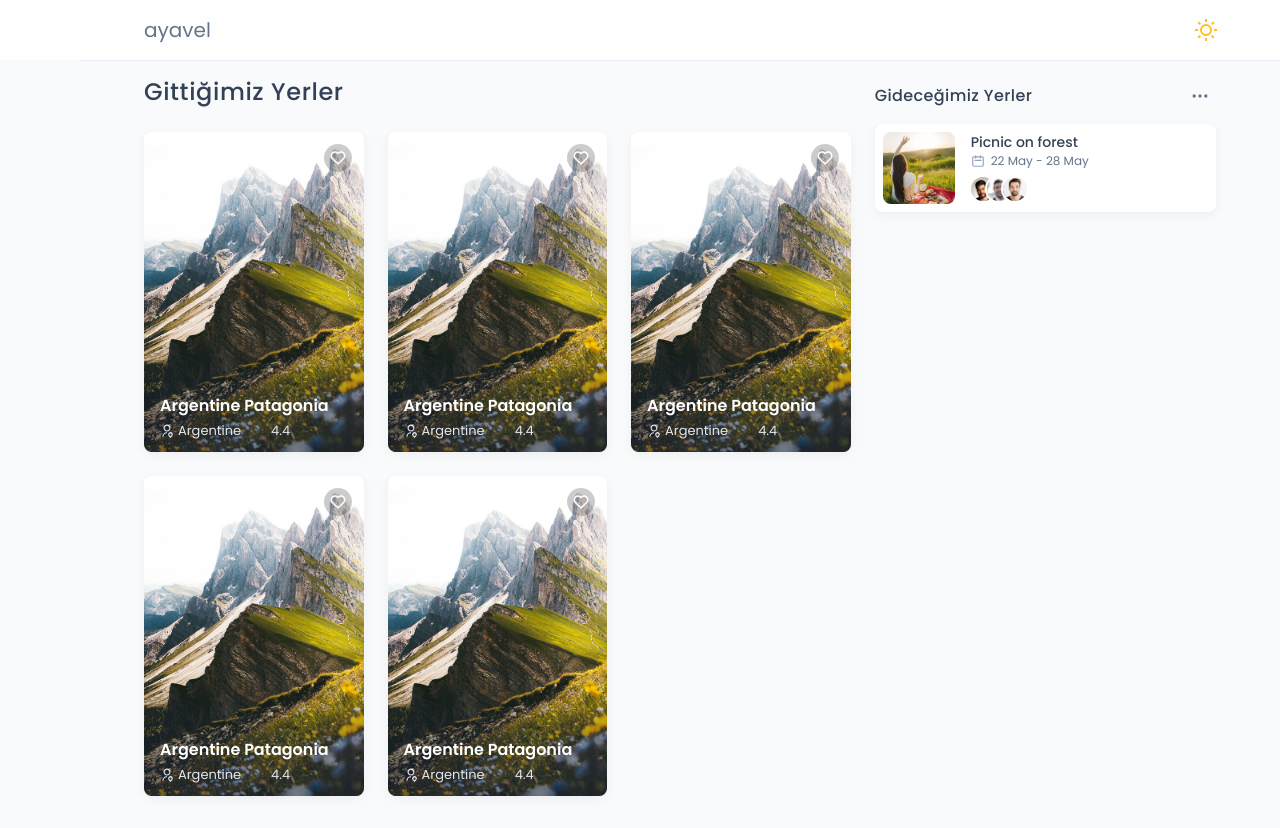
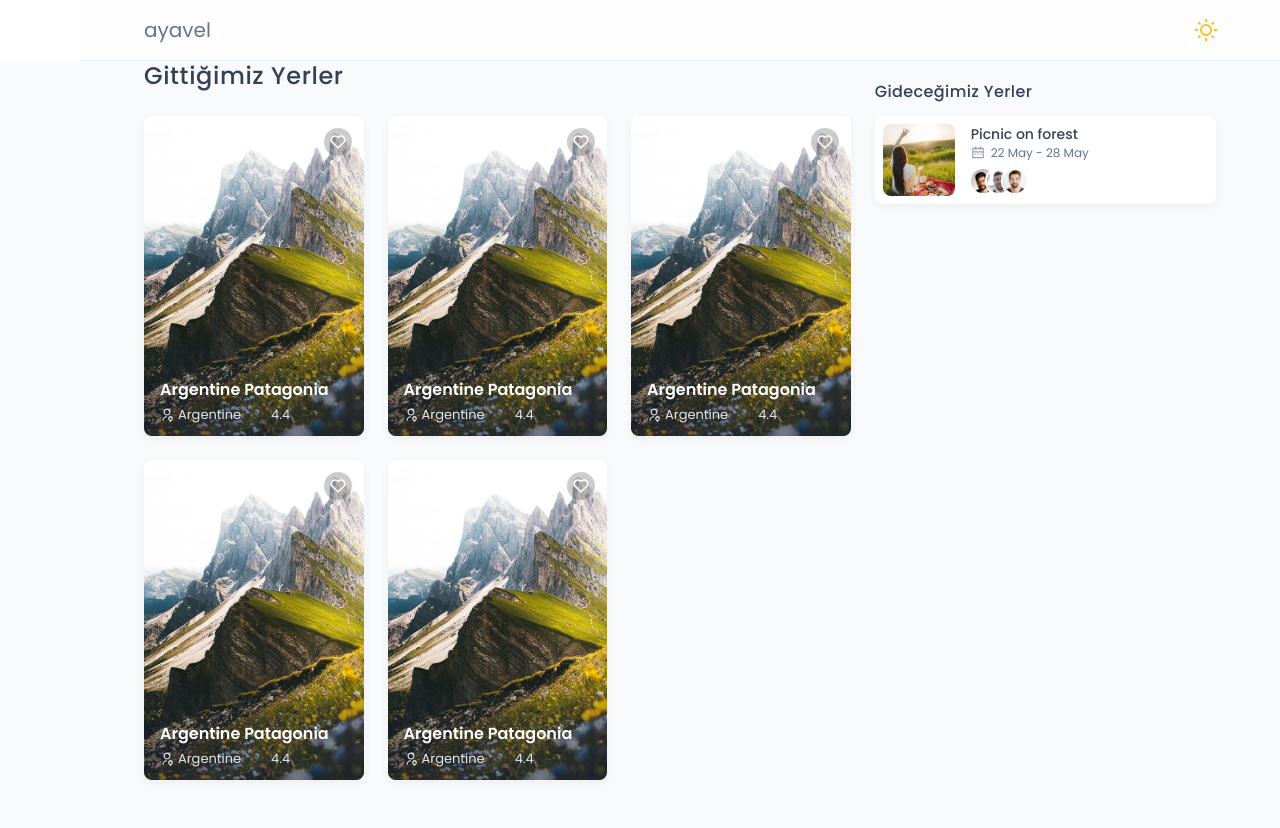
Before and after one commit to ynsmrtpc/ayavelcom, a React (Vite) app: page / in a window 1280 px wide. Built offline with nearby package versions, Linux system fonts and the light colour scheme; some icons are missing.

Commit message:
changed svg's to react-icons and deleted actions button in our Plan component

```diff
--- a/src/App.jsx
+++ b/src/App.jsx
@@ -9,9 +9,9 @@ function App() {
     <>
       <Navbar />
       <main className="main-content w-full px-[var(--margin-x)] pb-8">
-        <div className="grid grid-cols-12 gap-4 sm:gap-5 lg:gap-6">
+        <div className="grid grid-cols-12 gap-4 sm:gap-5 lg:gap-6 my-12">
           <div className="col-span-12 lg:col-span-8">
-            <h2 className="mt-4 text-2xl font-medium tracking-wide text-slate-700 dark:text-navy-100">
+            <h2 className="text-2xl font-medium tracking-wide text-slate-700 dark:text-navy-100">
               Gittiğimiz Yerler
             </h2>
             <div className="mt-4 grid grid-cols-1 gap-4 sm:mt-5 sm:grid-cols-2 sm:gap-5 lg:mt-6 lg:gap-6 xl:grid-cols-3">
--- a/src/components/Plan/Plan.jsx
+++ b/src/components/Plan/Plan.jsx
@@ -1,4 +1,5 @@
 import React, { useState, useRef, useEffect } from 'react';
+import { RiCalendar2Line } from "react-icons/ri";
 
 const Plan = () => {
     const [isShowPopper, setIsShowPopper] = useState(false);
@@ -28,26 +29,6 @@ const Plan = () => {
                     onClick={() => setIsShowPopper(!isShowPopper)}
                     className="inline-flex"
                 >
-                    <button
-                        ref={popperRef}
-                        className="btn h-8 w-8 rounded-full p-0 hover:bg-slate-300/20 focus:bg-slate-300/20 active:bg-slate-300/25 dark:hover:bg-navy-300/20 dark:focus:bg-navy-300/20 dark:active:bg-navy-300/25"
-                    >
-                        <svg
-                            xmlns="http://www.w3.org/2000/svg"
-                            className="h-5 w-5"
-                            fill="none"
-                            viewBox="0 0 24 24"
-                            stroke="currentColor"
-                            strokeWidth="2"
-                        >
-                            <path
-                                strokeLinecap="round"
-                                strokeLinejoin="round"
-                                d="M5 12h.01M12 12h.01M19 12h.01M6 12a1 1 0 11-2 0 1 1 0 012 0zm7 0a1 1 0 11-2 0 1 1 0 012 0zm7 0a1 1 0 11-2 0 1 1 0 012 0z"
-                            />
-                        </svg>
-                    </button>
-
                     {isShowPopper && (
                         <div className="popper-box rounded-md border border-slate-150 bg-white py-1.5 font-inter dark:border-navy-500 dark:bg-navy-700">
                             <ul>
@@ -79,11 +60,9 @@ const Plan = () => {
                                 className="font-medium text-slate-700 outline-none transition-colors hover:text-primary focus:text-primary dark:text-navy-100 dark:hover:text-accent-light dark:focus:text-accent-light">Picnic
                                 on forest</a>
                             <p className="flex items-center space-x-1.5 text-xs">
-                                <svg xmlns="http://www.w3.org/2000/svg" className="h-3.5 w-3.5 text-slate-400 dark:text-navy-300"
-                                    fill="none" viewBox="0 0 24 24" stroke="currentColor">
-                                    <path strokeLinecap="round" strokeLinejoin="round" strokeWidth="2"
-                                        d="M8 7V3m8 4V3m-9 8h10M5 21h14a2 2 0 002-2V7a2 2 0 00-2-2H5a2 2 0 00-2 2v12a2 2 0 002 2z" />
-                                </svg>
+
+                                <RiCalendar2Line className="h-3.5 w-3.5 text-slate-400 dark:text-navy-300" />
+
                                 <span className="line-clamp-1">22 May - 28 May</span>
                             </p>
                             <div className="mt-2 flex -space-x-2">
```
